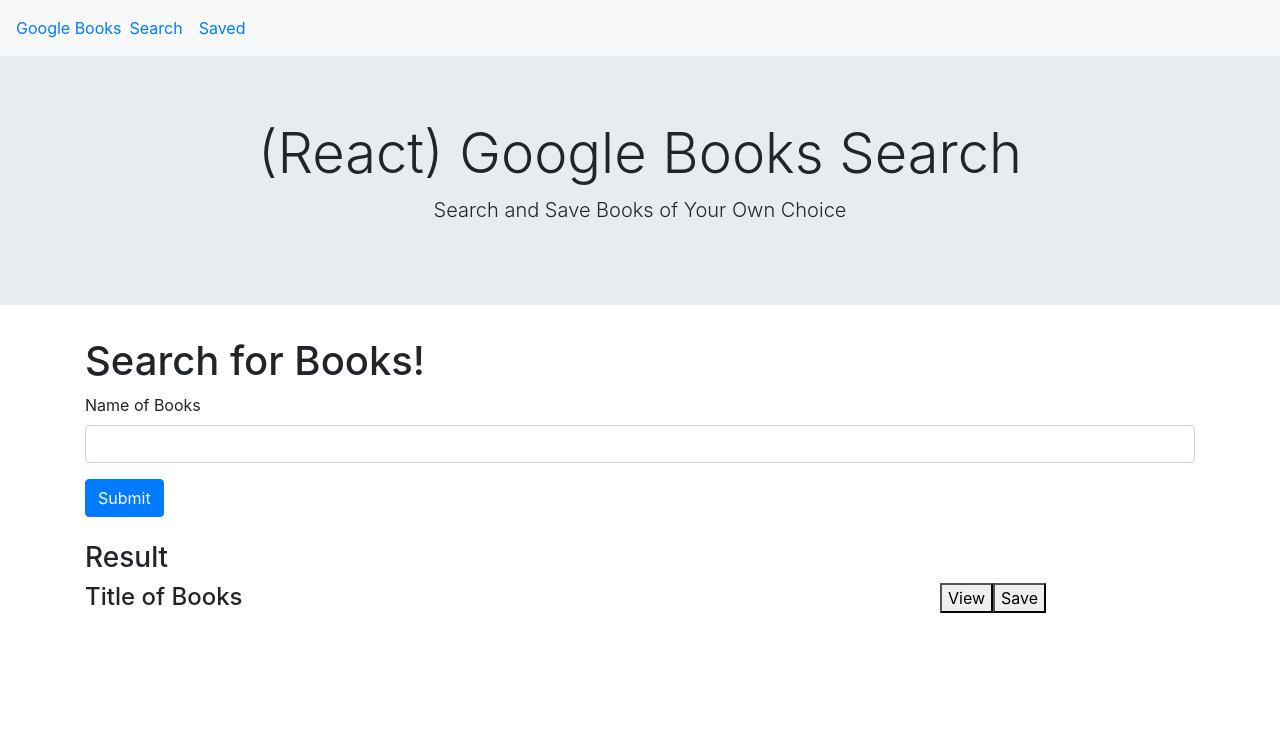
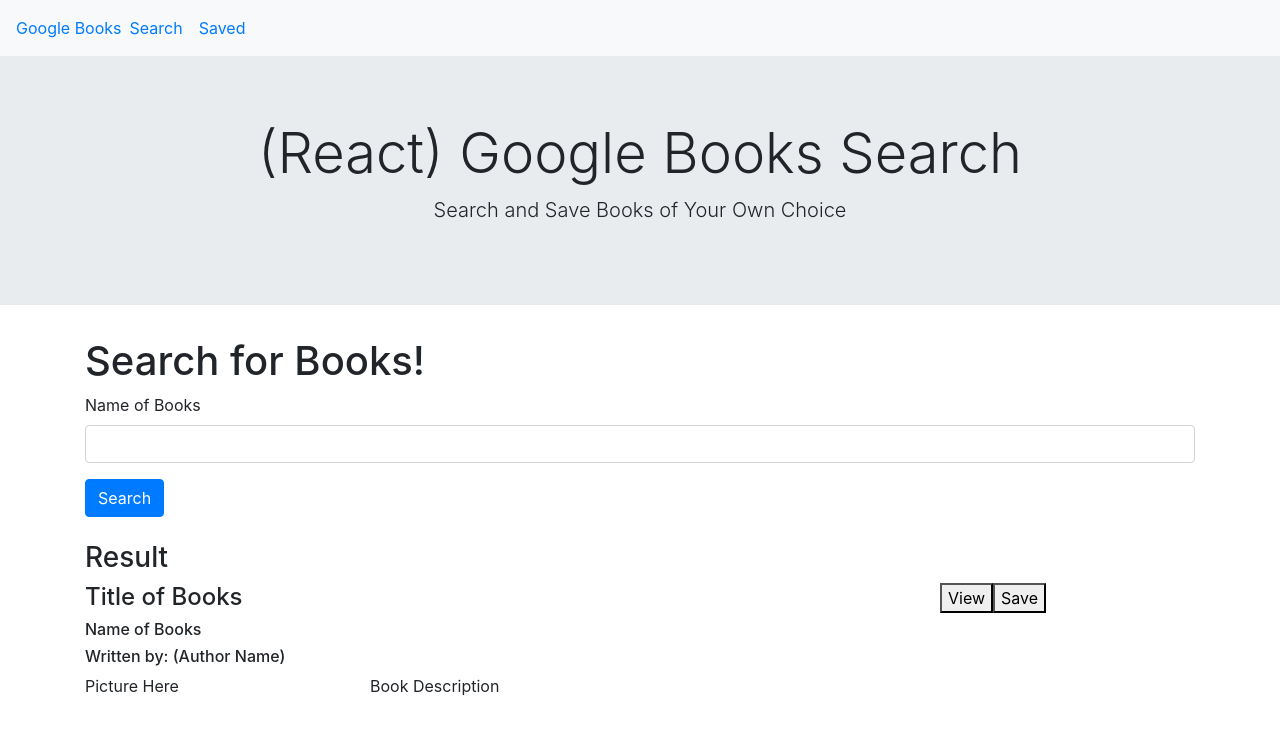
Before and after one commit to stevenbong96/GoogleBookSearch, a React (Create React App) app in the folder client/: page / in a window 1280 px wide. Shown: the top 734 px of the page. Built offline with nearby package versions, Linux system fonts and the light colour scheme.

Commit message:
Added search page layout template

```diff
--- a/client/src/pages/Search/Search.js
+++ b/client/src/pages/Search/Search.js
@@ -11,7 +11,7 @@
                             <label for="exampleInputEmail1">Name of Books</label>
                             <input type="email" className="form-control" id="exampleInputEmail1" aria-describedby="emailHelp" />
                         </div>
-                        <button type="submit" className="btn btn-primary buttonStyle">Submit</button>
+                        <button type="submit" className="btn btn-primary buttonStyle">Search</button>
                     </form>
                 </div>
             </div>
@@ -41,8 +41,29 @@
                                     <button type="submit">Save</button>
                                 </div>
                             </div>
+
+                            <div className="row">
+                                <div className="col-sm-12">
+                                    <h6>Name of Books</h6>
+                                </div>
+                            </div>
+
+                            <div className="row">
+                                <div className="col-sm-12">
+                                    <h6>Written by: (Author Name)</h6>
+                                </div>
+                            </div>
+
+                            <div className="row">
+                                <div className="col-sm-3">
+                                    <p>Picture Here</p>
+                                </div>
+
+                                <div className="col-sm-9">
+                                    <p>Book Description</p>
+                                </div>
+                            </div>
                         </div>
-
                     </div>
                 </div>
             </div>
```
